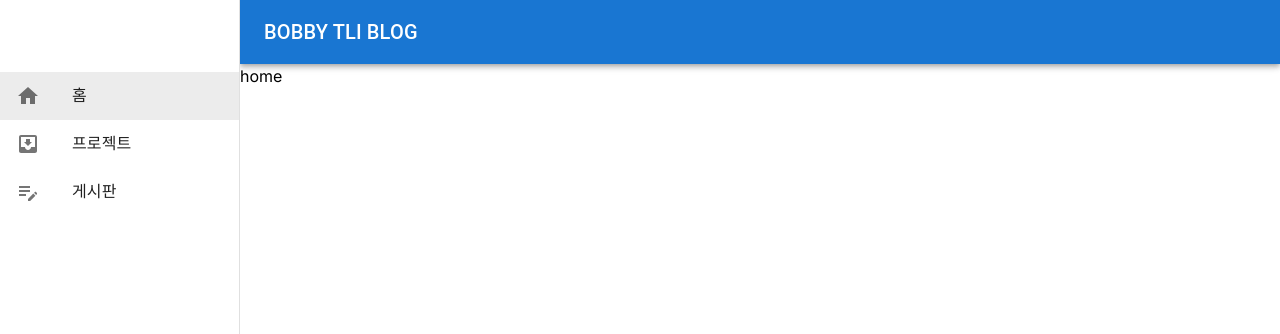
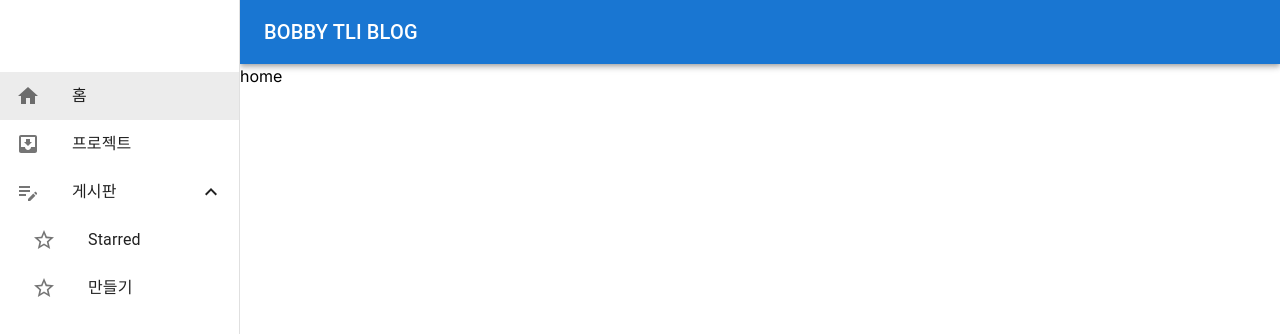
Before and after one commit to BobbyKJH/intro_blog, a Next.js app: page / in a window 1280 px wide. Shown: the top 334 px of the page. Built offline with nearby package versions, Linux system fonts and the light colour scheme.

Commit message:
Feat : 게시판 SideBar List 생성
- 게시판 만들기 && 게시판 생성

```diff
--- a/src/components/common/sidebar/SideBar.tsx
+++ b/src/components/common/sidebar/SideBar.tsx
@@ -1,5 +1,6 @@
 "use client"
 /** react */
+import {useState} from "react";
 import { useRouter } from 'next/navigation';
 /** redux */
 import { useAppDispatch, useAppSelector } from '@/store/hooks';
@@ -19,6 +20,11 @@ import Toolbar from '@mui/material/Toolbar';
 import InboxIcon from '@mui/icons-material/MoveToInbox';
 import EditNoteIcon from '@mui/icons-material/EditNote';
 import ListItemIcon from '@mui/material/ListItemIcon';
+import ExpandLess from "@mui/icons-material/ExpandLess";
+import ExpandMore from "@mui/icons-material/ExpandMore";
+import Collapse from "@mui/material/Collapse";
+import StarBorder from "@mui/icons-material/StarBorder";
+import * as React from "react";
 
 
 
@@ -26,7 +32,9 @@ const SideBar = () => {
   const sidebar = useAppSelector(toggleSidebar);
   const dispatch = useAppDispatch();
   const router = useRouter();
+  const [open, setOpen] = useState<boolean>(true);
 
+  /** Link Button */
   const toggleLink = (path: string) =>{
     router.push(path);
     dispatch(closeSliceState());
@@ -58,16 +66,37 @@ const SideBar = () => {
                 </ListItems>
             </div>
 
-            <div onClick={() => toggleLink("/notice")}>
-                <ListItems $bgc={pathName("notice")} disablePadding>
-                    <ListItemButton>
-                        <ListItemIcon>
-                            <EditNoteIcon />
-                        </ListItemIcon>
-                        <ListItemText primary={"게시판"} />
-                    </ListItemButton>
-                </ListItems>
-            </div>
+            <ListItems $bgc={pathName("notice")} onClick={() => setOpen(!open)}>
+              <ListItemIcon>
+                <EditNoteIcon />
+              </ListItemIcon>
+              <ListItemText primary="게시판" />
+              {open ? <ExpandLess /> : <ExpandMore />}
+            </ListItems>
+
+            <Collapse in={open} timeout="auto" unmountOnExit>
+              <div onClick={() => toggleLink("/notice")}>
+                <List component="div" disablePadding>
+                  <ListItems $bgc={pathName("/notice")} sx={{ pl: 4 }}>
+                    <ListItemIcon>
+                      <StarBorder />
+                    </ListItemIcon>
+                    <ListItemText primary="Starred" />
+                  </ListItems>
+                </List>
+              </div>
+
+              <div onClick={() => toggleLink("/notice/make")}>
+                <List component="div" disablePadding>
+                  <ListItems $bgc={pathName("/notice/make")} sx={{ pl: 4 }}>
+                    <ListItemIcon>
+                      <StarBorder />
+                    </ListItemIcon>
+                    <ListItemText primary="만들기" />
+                  </ListItems>
+                </List>
+              </div>
+            </Collapse>
       </List>
     </>
   );
@@ -77,7 +106,7 @@ const SideBar = () => {
     <Box sx={{ display: 'flex' }}>
       <Box
         component="nav"
-        sx={{ width: { sm: 240 }, flexShrink: { sm: 0 } }}
+        sx={{ width: { md: 240 }, flexShrink: { md: 0 } }}
         aria-label="mailbox folders"
       >
         <Drawer
@@ -87,7 +116,7 @@ const SideBar = () => {
             keepMounted: true
           }}
           sx={{
-            display: { xs: 'block', sm: 'none' },
+            display: { xs: 'block', md: 'none' },
             '& .MuiDrawer-paper': { boxSizing: 'border-box', width: 240 },
           }}
           onClose={() => dispatch(setSliceState())}
@@ -98,7 +127,7 @@ const SideBar = () => {
         <Drawer
           variant="permanent"
           sx={{
-            display: { xs: 'none', sm: 'block' },
+            display: { xs: 'none', md: 'block' },
             '& .MuiDrawer-paper': { boxSizing: 'border-box', width: 240 },
           }}
           open
```
